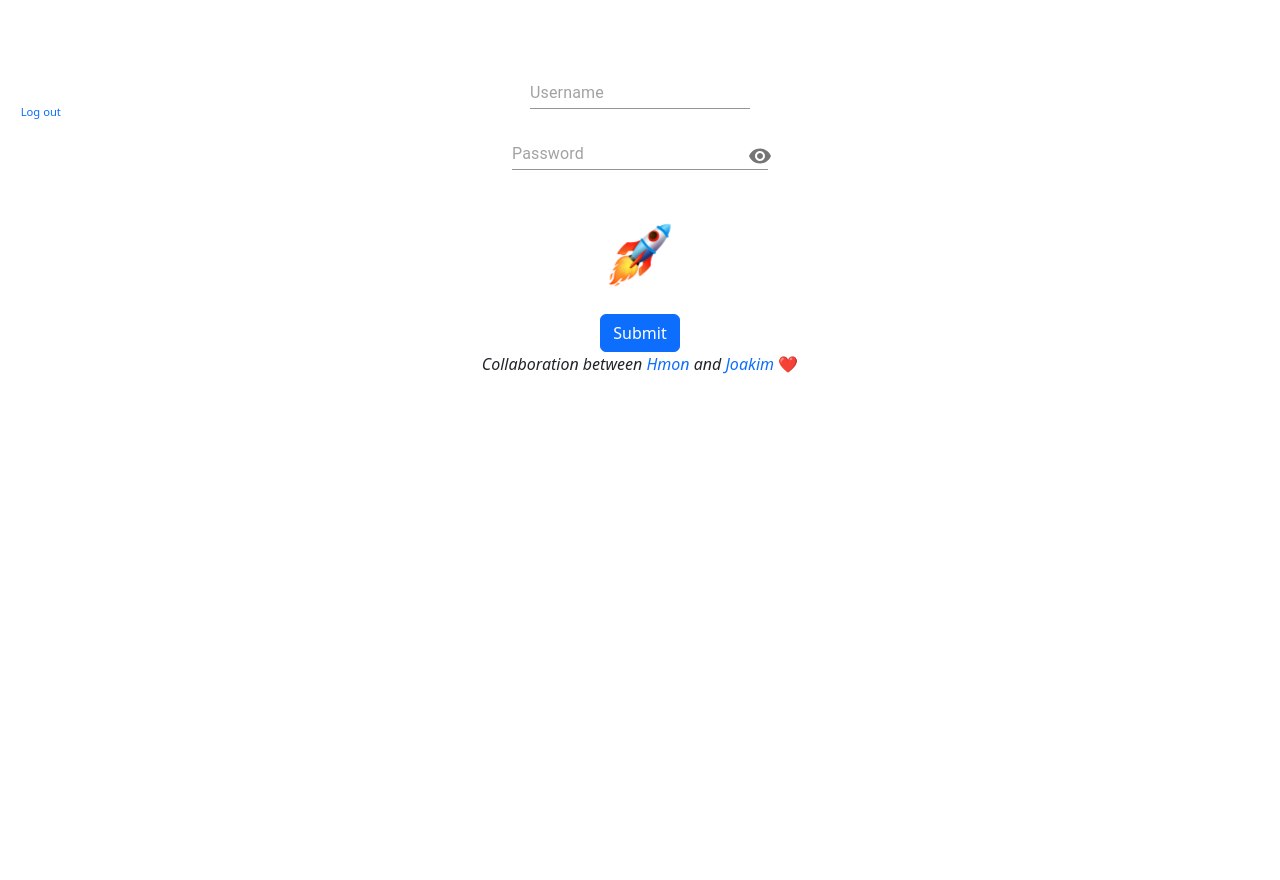
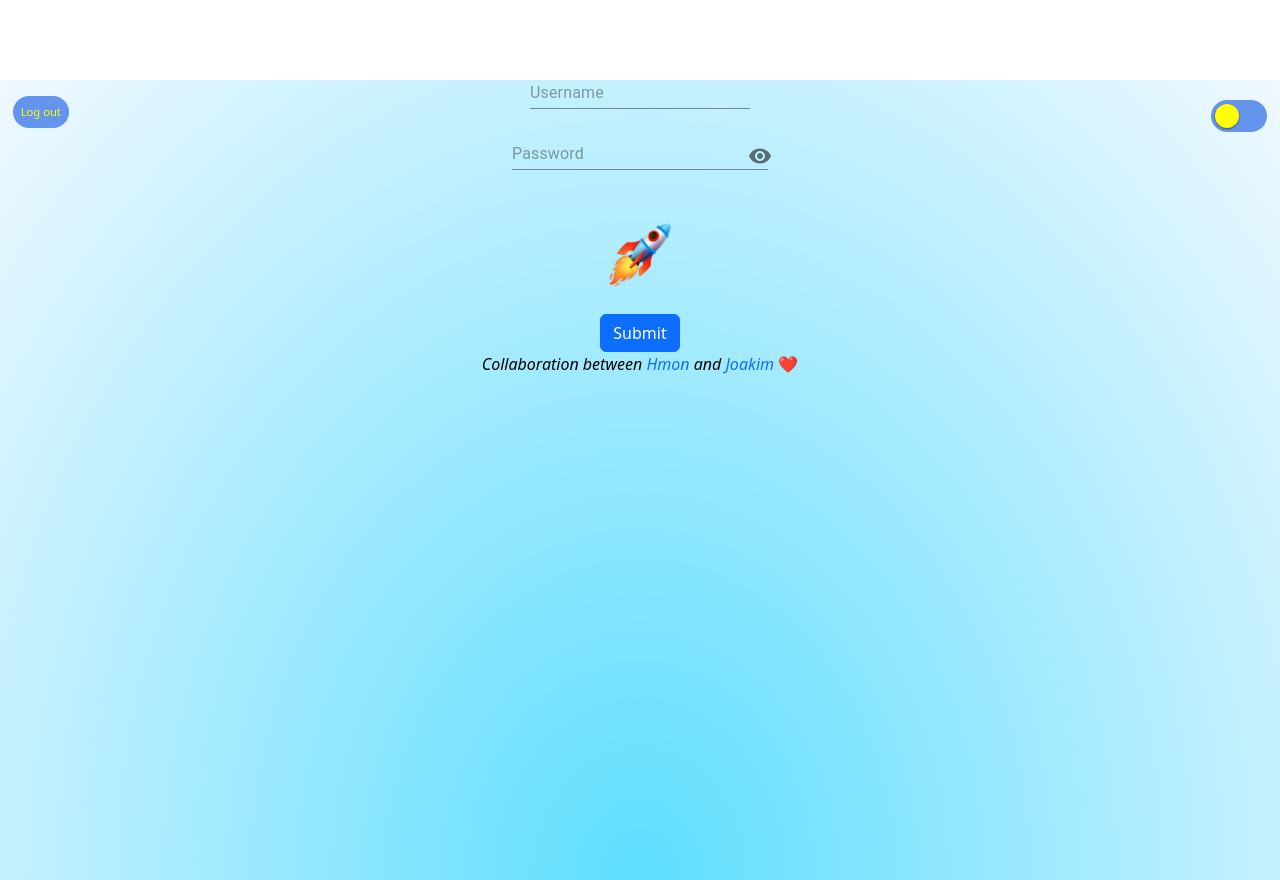
Before and after one commit to HmonWutt/Graduation-website, a React (Create React App) app in the folder frontend/: page / in a window 1280 px wide. Built offline with nearby package versions, Linux system fonts and the light colour scheme; no server answers.

Commit message:
moved toggle button to header

```diff
--- a/frontend/src/Header.js
+++ b/frontend/src/Header.js
@@ -1,6 +1,7 @@
 import { NavLink } from "react-router-dom";
 import axios from "axios";
 import Button from "react-bootstrap/esm/Button";
+import ToggleButton from "./toggle";
 
 const Header = () => {
   function logout() {
@@ -10,6 +11,7 @@ const Header = () => {
       .catch((err) => console.log(err));
   }
   return (
+    <>
       <NavLink
         id="nav"
         to="/"
@@ -36,6 +38,8 @@ const Header = () => {
           Log out
         </span>
       </NavLink>
+      <ToggleButton />
+    </>
   );
 };
 
```
Lines whose indentation alone changed are shown as unchanged.
